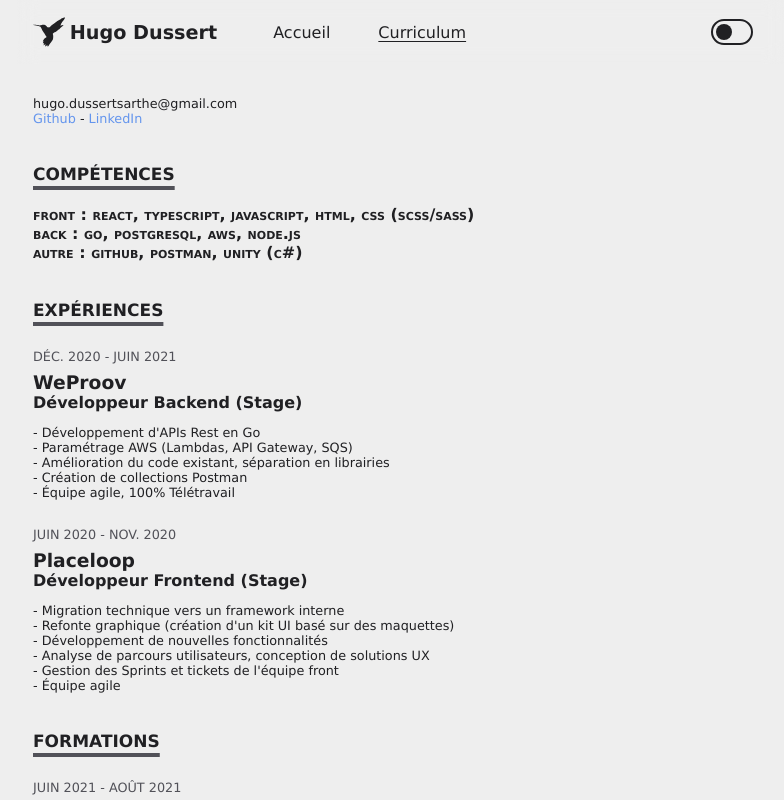
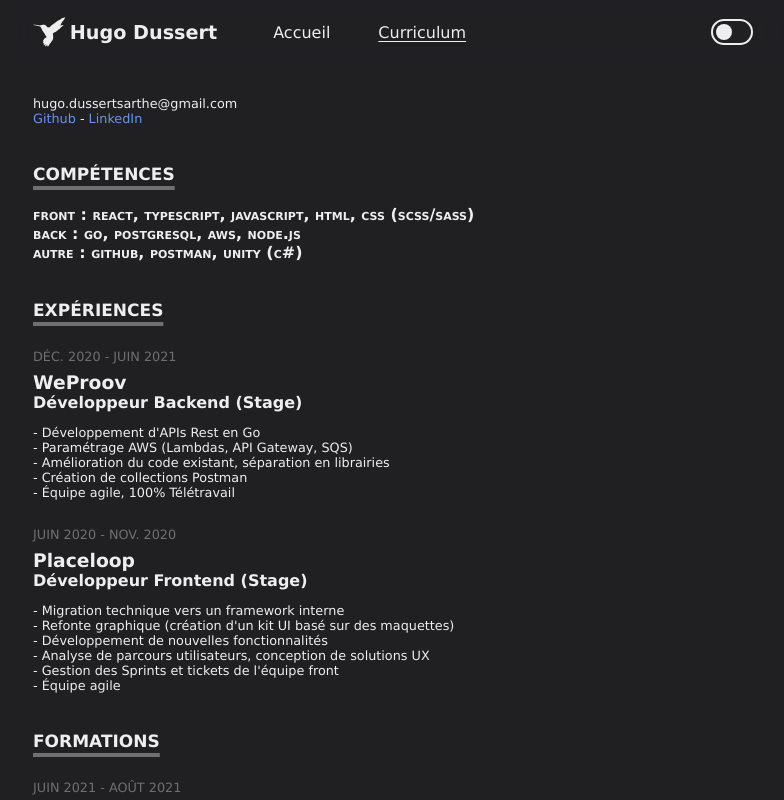
Before and after one commit to hdussert/hdussert-website, a React (Create React App) app: page /resume in a window 1280 px wide. Shown: the whole page, without its empty margins (239-1023 px from the left). Built offline with nearby package versions, Linux system fonts and the light colour scheme.

Commit message:
Persistent theme choice, browser preference by default

```diff
--- a/src/components/Navbar.tsx
+++ b/src/components/Navbar.tsx
@@ -3,6 +3,7 @@ import PropTypes, { InferProps } from 'prop-types';
 import { useRef } from "react";
 import { NavLink } from "react-router-dom"
 import { Burger } from "../assets/svgs"
+import useColorScheme from '../hooks/useColorScheme';
 import Switch from "./Switch";
 
 const NavbarPropTypes = {
@@ -23,10 +24,9 @@ const Navbar = ({ icon, title, links } : NavbarTypes) => {
   if (menuToggler.current) menuToggler.current.checked = false
   }
 
+  const [ isDark, setIsDark ] = useColorScheme();
   const changeTheme = () => {
-    const root = document.getElementById('root');
-    const currentTheme = root?.getAttribute('data-theme');
-    root?.setAttribute('data-theme', currentTheme === 'dark' ? 'light' : 'dark');
+    setIsDark(!isDark);
   }
 
   return (
--- /dev/null
+++ b/src/hooks/useColorScheme.tsx
@@ -0,0 +1,30 @@
+import { useEffect, useMemo } from 'react'
+import { useLocalState } from './useLocalStorageState';
+
+export function useColorScheme(): [
+  isDark: boolean,
+  setIsDark: (value: boolean) => void
+] {
+  const systemPrefersDark = window.matchMedia('(prefers-color-scheme: dark)');
+
+  const [isDark, setIsDark] = useLocalState(undefined, 'colorScheme');
+
+  const value = useMemo(() => isDark === undefined ? !!systemPrefersDark : isDark,
+  [isDark, systemPrefersDark])
+
+  const root = document.getElementById('root');
+
+  useEffect(() => {
+      if (!root) return
+
+      setIsDark(value);
+      root?.setAttribute('data-theme', value ? 'dark' : 'light');
+  }, [value, isDark, setIsDark, root]);
+
+  return [
+    isDark,
+    setIsDark
+  ];
+}
+
+export default useColorScheme
--- /dev/null
+++ b/src/hooks/useLocalStorageState.tsx
@@ -0,0 +1,20 @@
+import { useEffect, useState } from "react";
+
+export function useLocalState(defaultValue: any, key: string) : [
+  value: any,
+  setValue: (value: any) => void
+ ] {
+
+  const [value, setValue] = useState(() => {
+    const stickyValue = window.localStorage.getItem(key);
+    return stickyValue !== null
+      ? JSON.parse(stickyValue)
+      : defaultValue;
+  });
+
+  useEffect(() => {
+    window.localStorage.setItem(key, JSON.stringify(value));
+  }, [key, value]);
+
+  return  [ value, setValue ];
+}
```
